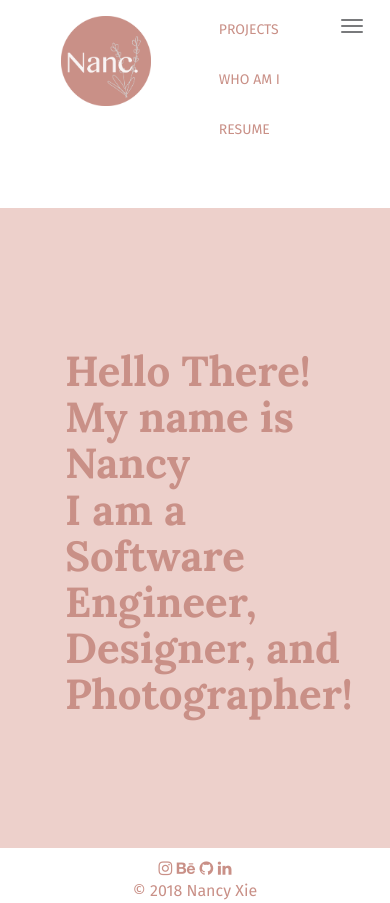
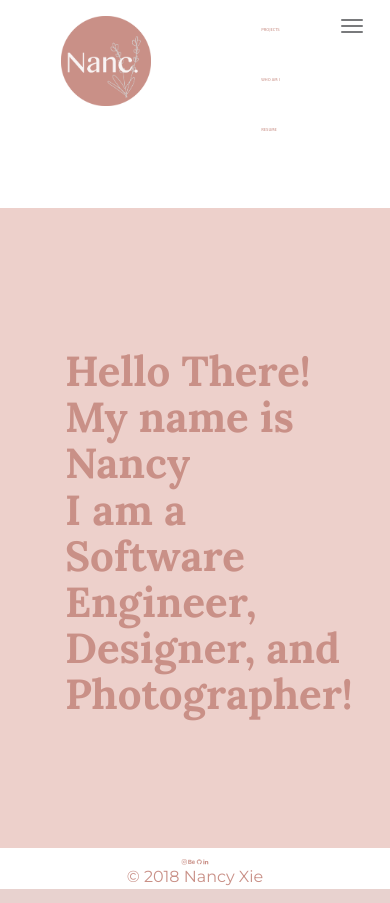
Before and after one commit to nancyxie97/nancyxie97.github.io, a PHP site: page / in a window 390 px wide, after a click that opens the changed part. Run offline with PHP 8.4, Linux system fonts and the light colour scheme; some libraries are stand-ins or nearby versions.

Commit message:
more responsive

```diff
--- a/css/footer.css
+++ b/css/footer.css
@@ -2,7 +2,7 @@ footer{
     padding-top: 10px;
     text-align: center;
     color: #c99087;
-    font-size: 16px;
+    font-size: 1.5vw;
 }
 footer .icons{
     margin:  0px;
@@ -12,5 +12,5 @@ footer .icons{
 .footer-copyright{
     font-size: 16px;
     padding-top: 0px;
-    font-family: 'Fira Sans', sans-serif;
+    font-family: 'Montserrat', sans-serif;
 }
--- a/css/navbar.css
+++ b/css/navbar.css
@@ -41,7 +41,7 @@
 #myNavbar ul{
     float: right;
     color: #797a7c;
-    font-size: 14px;
+    font-size: 1.1vw;
     font-family: 'Fira Sans', sans-serif;
     padding-top: 0px;
 
--- a/css/theme.css
+++ b/css/theme.css
@@ -4,17 +4,19 @@
     background-color: #edd0cb;
     width: auto;
     font-family: 'Lora', serif;
+    transition: background-color 0.25s linear;
 
 }
 .container h1{
     padding-top: 200px;
     padding-bottom: 200px;
     padding-left: 50px;
-    font-size:60px;
+    font-size:5vw;
 }
 
 .container:hover{
-    background-color: #c99087;
+    background-color: #d8aca4;
+    color: #efd0cb;
 }
 a{
     color: #c99087;
--- a/htmlx/footer.html
+++ b/htmlx/footer.html
@@ -1,4 +1,5 @@
 <link rel="stylesheet" href="https://cdnjs.cloudflare.com/ajax/libs/font-awesome/4.7.0/css/font-awesome.min.css">
+<link href="https://fonts.googleapis.com/css?family=Montserrat" rel="stylesheet">
 <link rel="stylesheet" href="../css/footer.css">
 <div class="icons" style=":visited{text-decoration: none;}">
            <a href="https://www.instagram.com/nan_0f_ur_bs" class="fa fa-instagram"></a>
```
